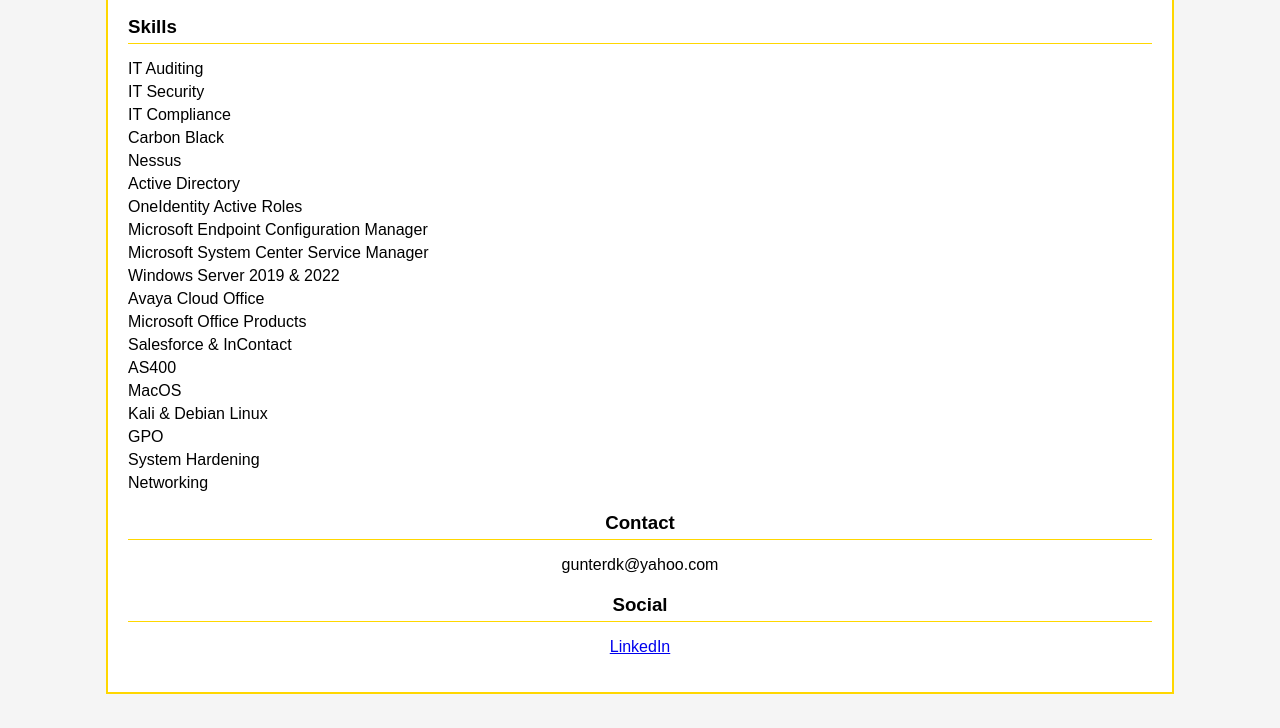
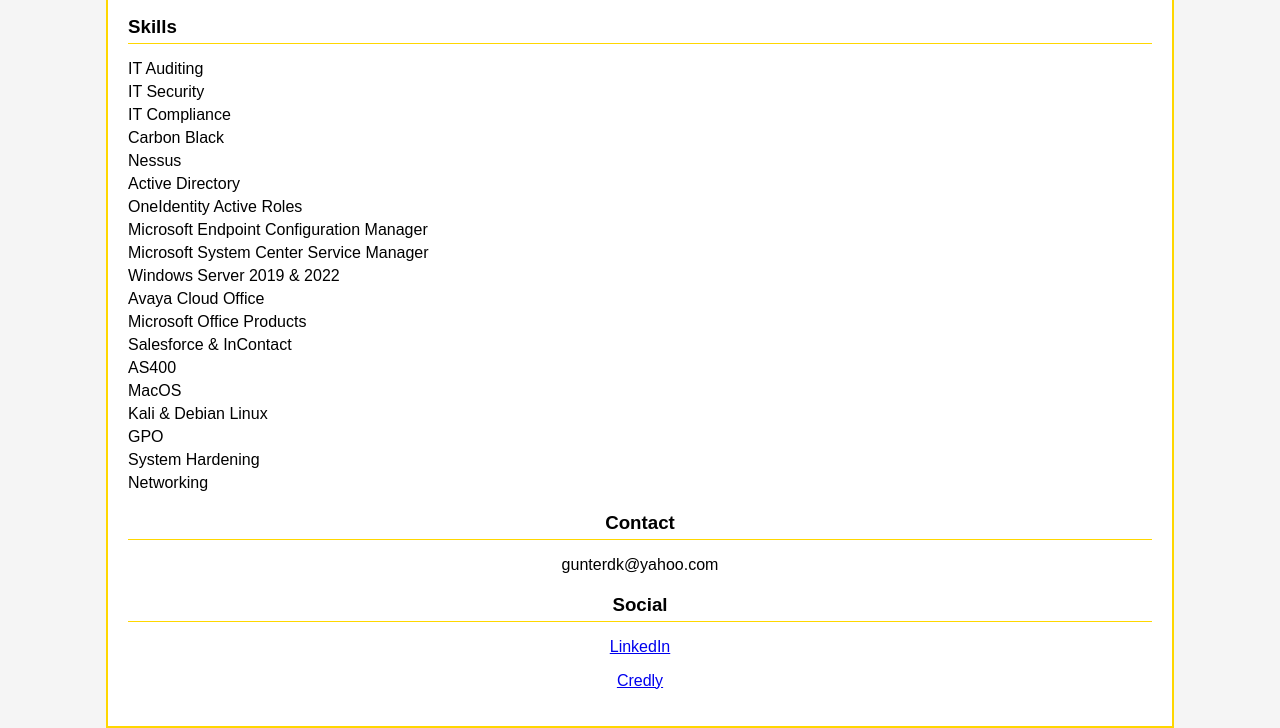
Before and after one commit to dgunter-imperial/dylangunterinfo, a plain HTML site: page index.html in a window 1280 px wide. Shown: the part 699-1427 px from the top of the page. Before the commit the page ends 1393 px from the top, so only its background shows below. Drawn offline with Linux system fonts and the light colour scheme.

Commit message:
Update index.html

```diff
--- a/index.html
+++ b/index.html
@@ -120,6 +120,7 @@
         <div class="social">
             <h3 class="section-title">Social</h3>
             <p><a href="https://www.linkedin.com/in/dylankgunter" target="_blank">LinkedIn</a></p>
+            <p><a href="https://www.credly.com/users/dylan-gunter" target="_blank">Credly</a></p>
         </div>
     </div>
 </body>
```
